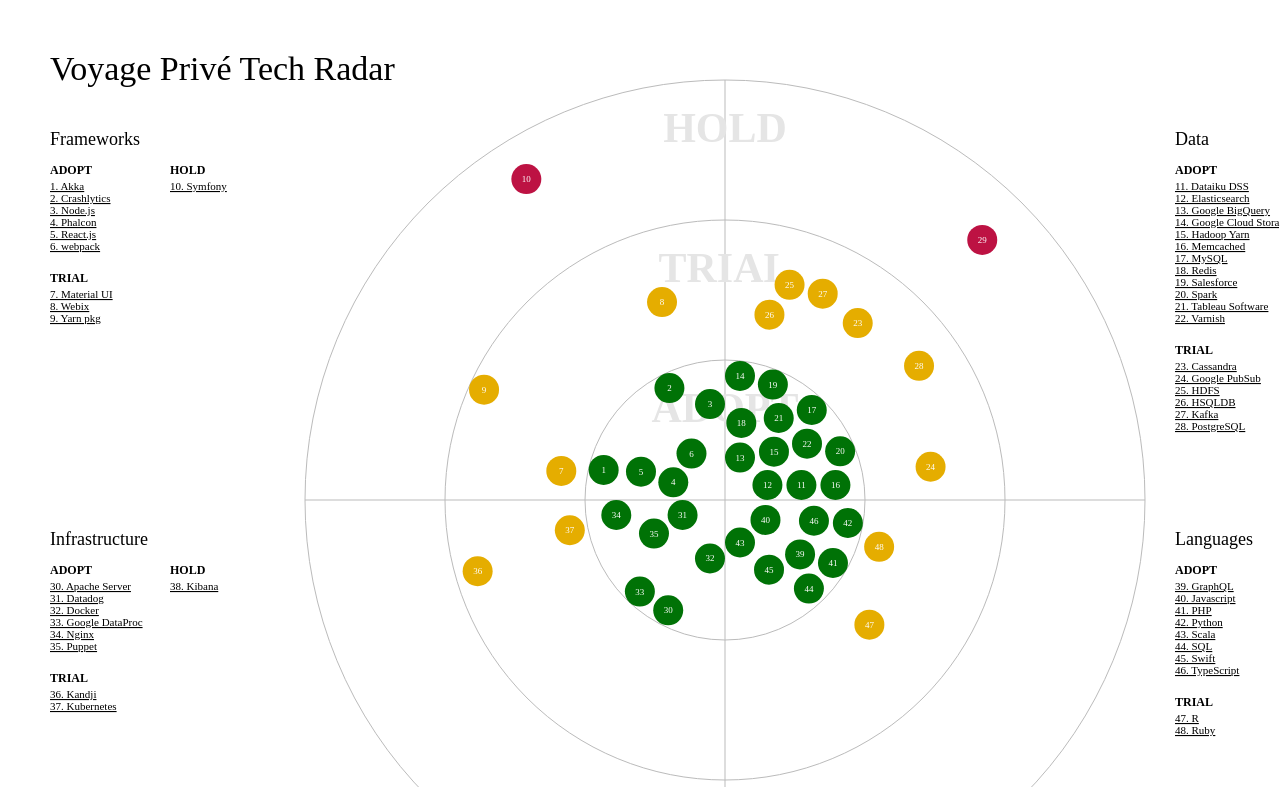
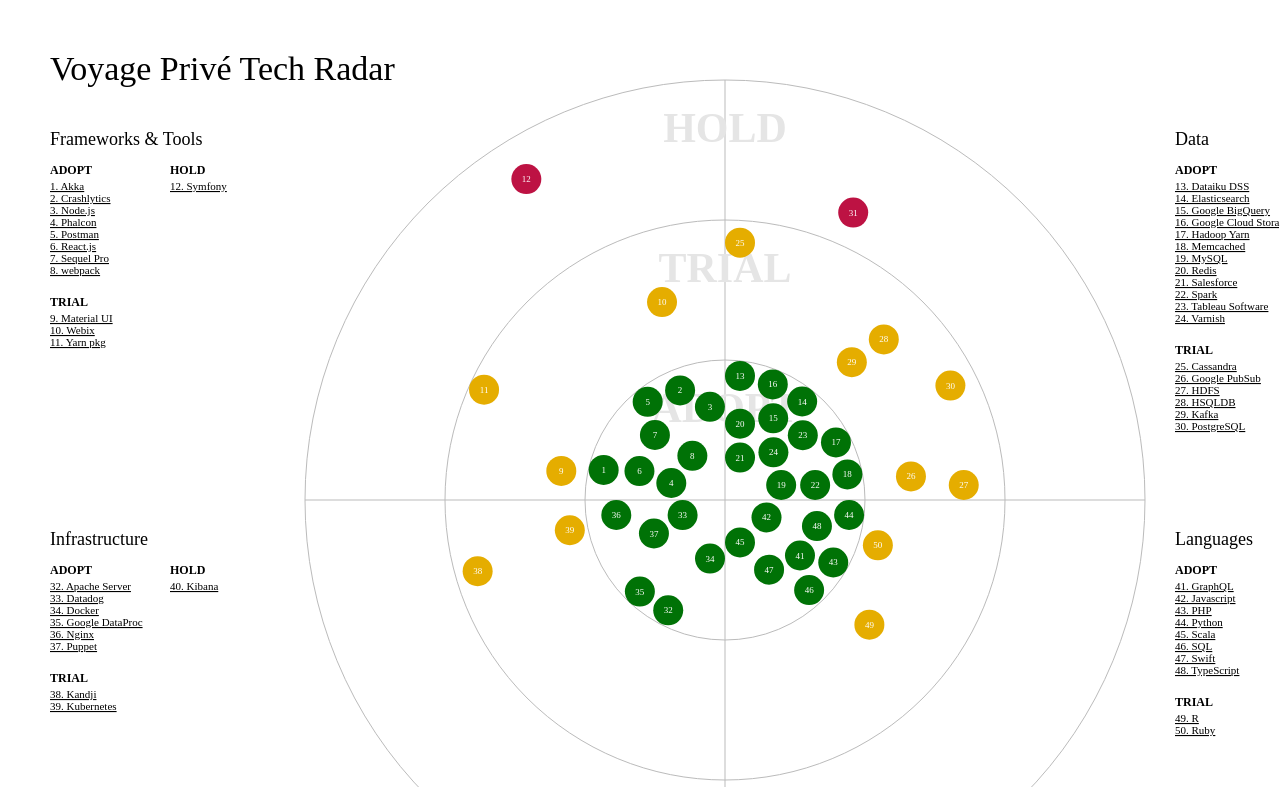
Before and after one commit to vpg/vpg-tech-radar, a website: page docs/index.html in a window 1280 px wide. Shown: the top 787 px of the page. Drawn offline with nearby package versions, Linux system fonts and the light colour scheme.

Commit message:
Add Postman and SequelPro

```diff
--- a/docs/index.html
+++ b/docs/index.html
@@ -30,7 +30,7 @@
         quadrants: [
           { name: "Languages" },
           { name: "Infrastructure" },
-          { name: "Frameworks" },
+          { name: "Frameworks & Tools" },
           { name: "Data" },
         ],
         rings: [
@@ -293,6 +293,22 @@
               "active": true,
               "moved": 0
             },
+            {
+              "quadrant": 2,
+              "ring": 0,
+              "label": "Postman",
+              "link": "https://www.postman.com/",
+              "active": true,
+              "moved": 0
+            },
+            {
+              "quadrant": 2,
+              "ring": 0,
+              "label": "Sequel Pro",
+              "link": "https://sequelpro.com/docs",
+              "active": true,
+              "moved": 0
+            },
 
             /* Data */
             {
```
